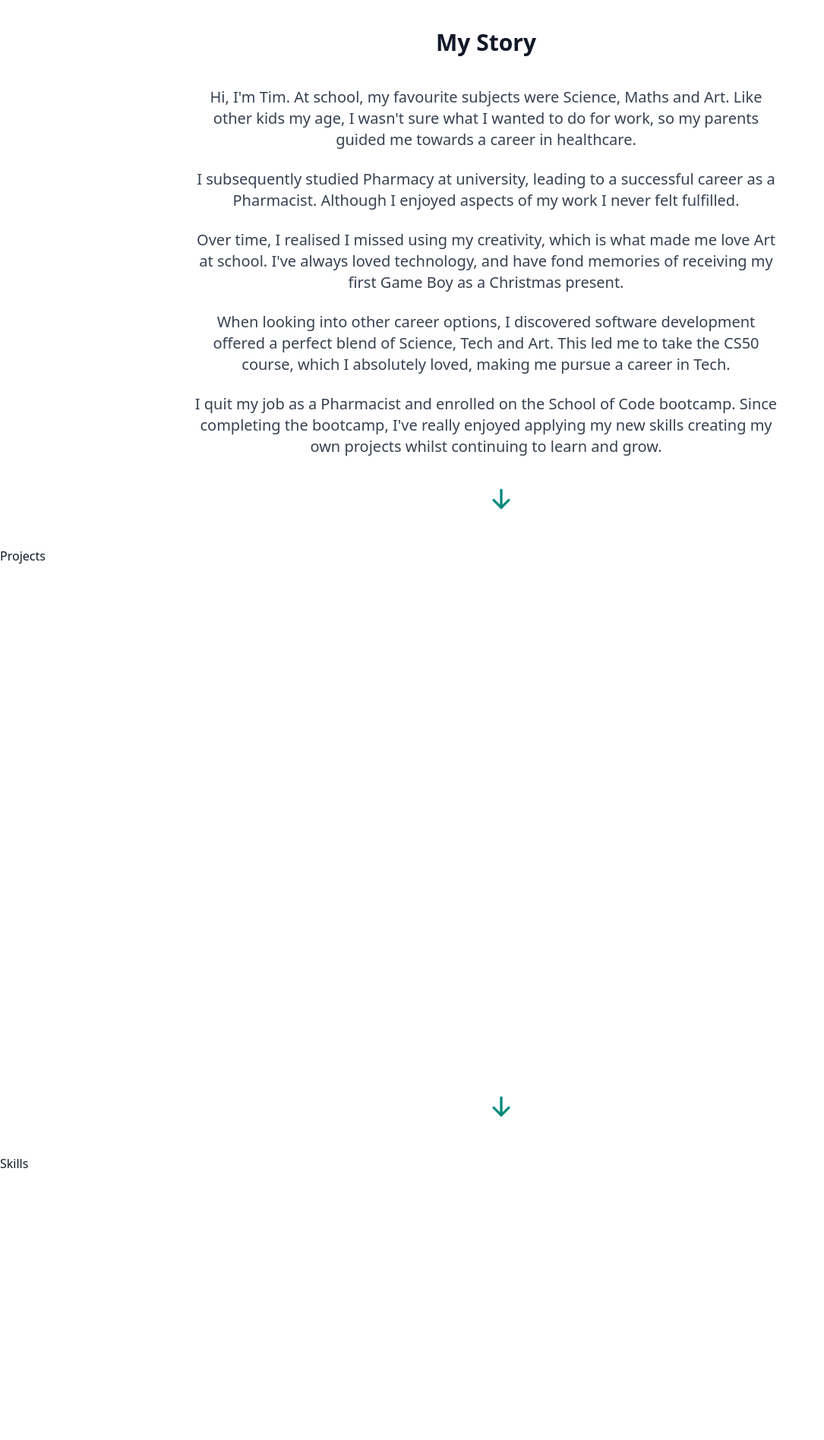
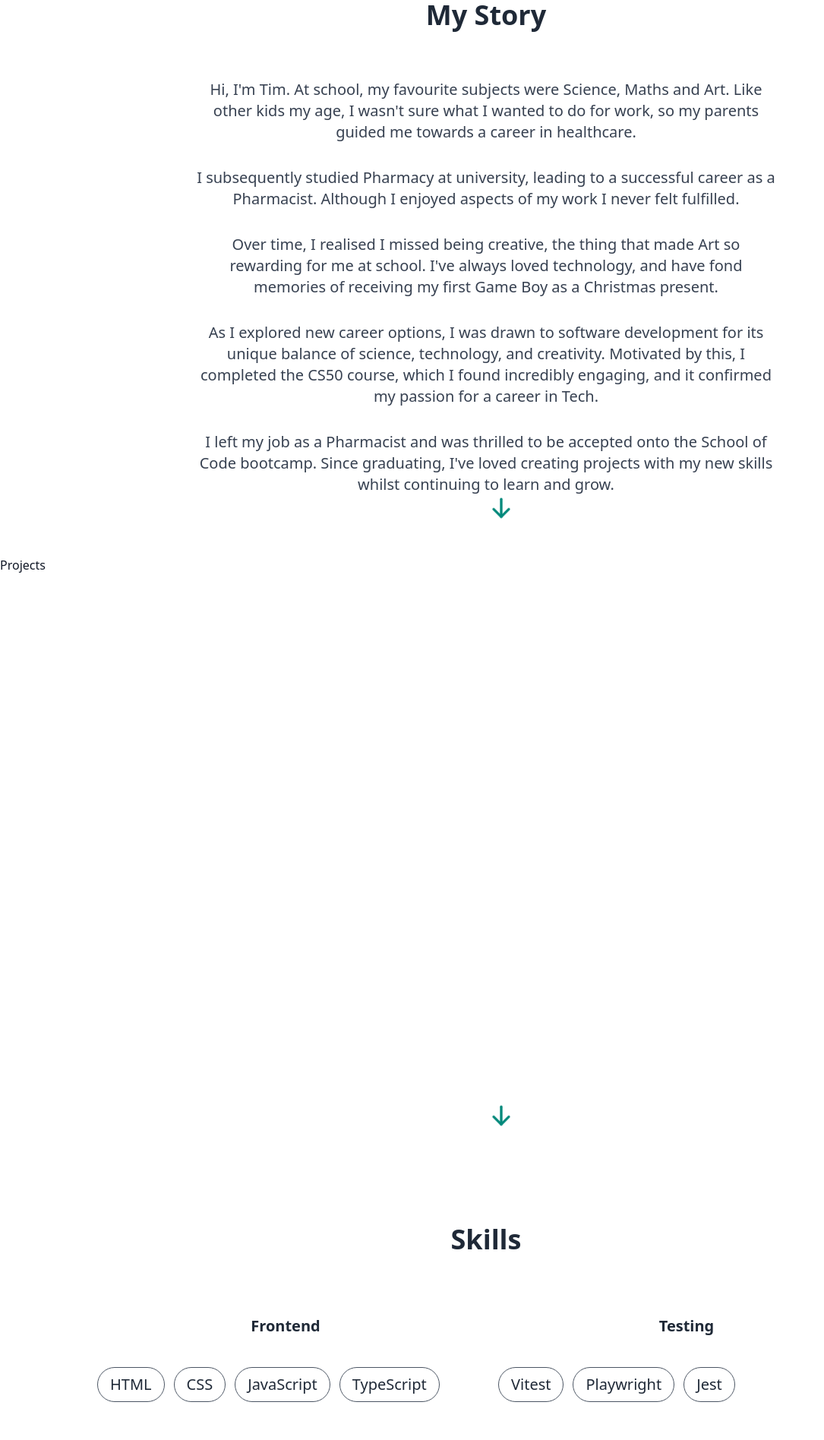
Before and after one commit to Timothy-Li/portfolio, a Next.js app: page / in a window 1280 px wide. Shown: the part 880-2776 px from the top of the page at 76% size, without its empty margins (0-1085 px from the left). Built offline with nearby package versions, Linux system fonts and the light colour scheme.

Commit message:
feat: skills section completed

```diff
--- a/src/components/About.tsx
+++ b/src/components/About.tsx
@@ -4,14 +4,14 @@ export default function About() {
   return (
     <section
       id="about"
-      className="relative min-h-screen flex flex-col items-center justify-center text-center px-6 py-20 bg-white"
+      className="relative min-h-screen flex flex-col items-center justify-center text-center px-6 py-20"
     >
       <div className="max-w-3xl">
-        <h1 className="text-2xl md:text-3xl font-semibold mb-10 text-gray-900">
+        <h1 className="text-3xl md:text-4xl font-semibold mb-16 text-gray-800">
           My Story
         </h1>
 
-        <div className="space-y-6 text-lg md:text-xl text-gray-700 leading-relaxed">
+        <div className="space-y-8 text-lg md:text-xl text-gray-700 leading-relaxed">
           <p>
             Hi, I'm Tim. At school, my favourite subjects were Science, Maths
             and Art. Like other kids my age, I wasn't sure what I wanted to do
@@ -25,23 +25,24 @@ export default function About() {
           </p>
 
           <p>
-            Over time, I realised I missed using my creativity, which is what
-            made me love Art at school. I've always loved technology, and have
-            fond memories of receiving my first Game Boy as a Christmas present.
+            Over time, I realised I missed being creative, the thing that made
+            Art so rewarding for me at school. I've always loved technology, and
+            have fond memories of receiving my first Game Boy as a Christmas
+            present.
           </p>
 
           <p>
-            When looking into other career options, I discovered software
-            development offered a perfect blend of Science, Tech and Art. This
-            led me to take the CS50 course, which I absolutely loved, making me
-            pursue a career in Tech.
+            As I explored new career options, I was drawn to software
+            development for its unique balance of science, technology, and
+            creativity. Motivated by this, I completed the CS50 course, which I
+            found incredibly engaging, and it confirmed my passion for a career
+            in Tech.
           </p>
 
           <p>
-            I quit my job as a Pharmacist and enrolled on the School of Code
-            bootcamp. Since completing the bootcamp, I've really enjoyed
-            applying my new skills creating my own projects whilst continuing to
-            learn and grow.
+            I left my job as a Pharmacist and was thrilled to be accepted onto
+            the School of Code bootcamp. Since graduating, I've loved creating
+            projects with my new skills whilst continuing to learn and grow.
           </p>
         </div>
       </div>
--- a/src/components/Footer.tsx
+++ b/src/components/Footer.tsx
@@ -2,7 +2,7 @@ export default function Footer() {
   return (
     <footer className="w-full bg-gray-100 text-center text-gray-600 py-8 mt-12">
       <p className="mb-2 text-m font-semibold">
-        Built with Next.js by <span className="text-teal-600 ">Timothy Li</span>
+        Built with Next.js by <span className="">Timothy Li</span>
       </p>
       <p className="text-m">
         &copy; {new Date().getFullYear()} | All Rights Reserved
--- a/src/components/Skills.tsx
+++ b/src/components/Skills.tsx
@@ -1,9 +1,66 @@
 import ScrollArrow from "./ScrollArrow";
+
+const skillCategories = [
+  {
+    title: "Frontend",
+    skills: [
+      "HTML",
+      "CSS",
+      "JavaScript",
+      "TypeScript",
+      "React",
+      "Next.js",
+      "Tailwind CSS",
+    ],
+  },
+  {
+    title: "Testing",
+    skills: ["Vitest", "Playwright", "Jest", "React Testing Library"],
+  },
+  {
+    title: "Backend",
+    skills: ["Node.js", "Express", "RESTful API", "PostgreSQL", "Postman"],
+  },
+  {
+    title: "Workflow & DevOps",
+    skills: ["Git", "GitHub", "GitHub Actions", "Vercel", "Supabase", "CI/CD"],
+  },
+];
 
 export default function Skills() {
   return (
-    <section id="skills" className="relative min-h-screen">
-      <h1>Skills</h1>
+    <section
+      id="skills"
+      className="relative min-h-screen flex flex-col items-center justify-center px-6 py-20 text-center"
+    >
+      <div className="max-w-6xl">
+        <h1 className="text-3xl md:text-4xl font-semibold mb-20 text-gray-800">
+          Skills
+        </h1>
+
+        <div className="grid gap-8 md:grid-cols-2 max-w-5xl w-full">
+          {skillCategories.map((category) => (
+            <div key={category.title}>
+              <h2 className="text-xl font-semibold text-gray-800 mb-10">
+                {category.title}
+              </h2>
+              <div className="flex flex-wrap gap-3 justify-center md:justify-start">
+                {category.skills.map((skill) => (
+                  <span
+                    key={skill}
+                    className="border border-gray-600 text-gray-800 px-4 py-2 rounded-full text-lg md:text-xl
+             hover:border-teal-600 hover:text-teal-600
+             transition-colors duration-200 mb-10"
+                  >
+                    {skill}
+                  </span>
+                ))}
+              </div>
+            </div>
+          ))}
+        </div>
+      </div>
+
       <ScrollArrow targetId="contact" />
     </section>
   );
```
